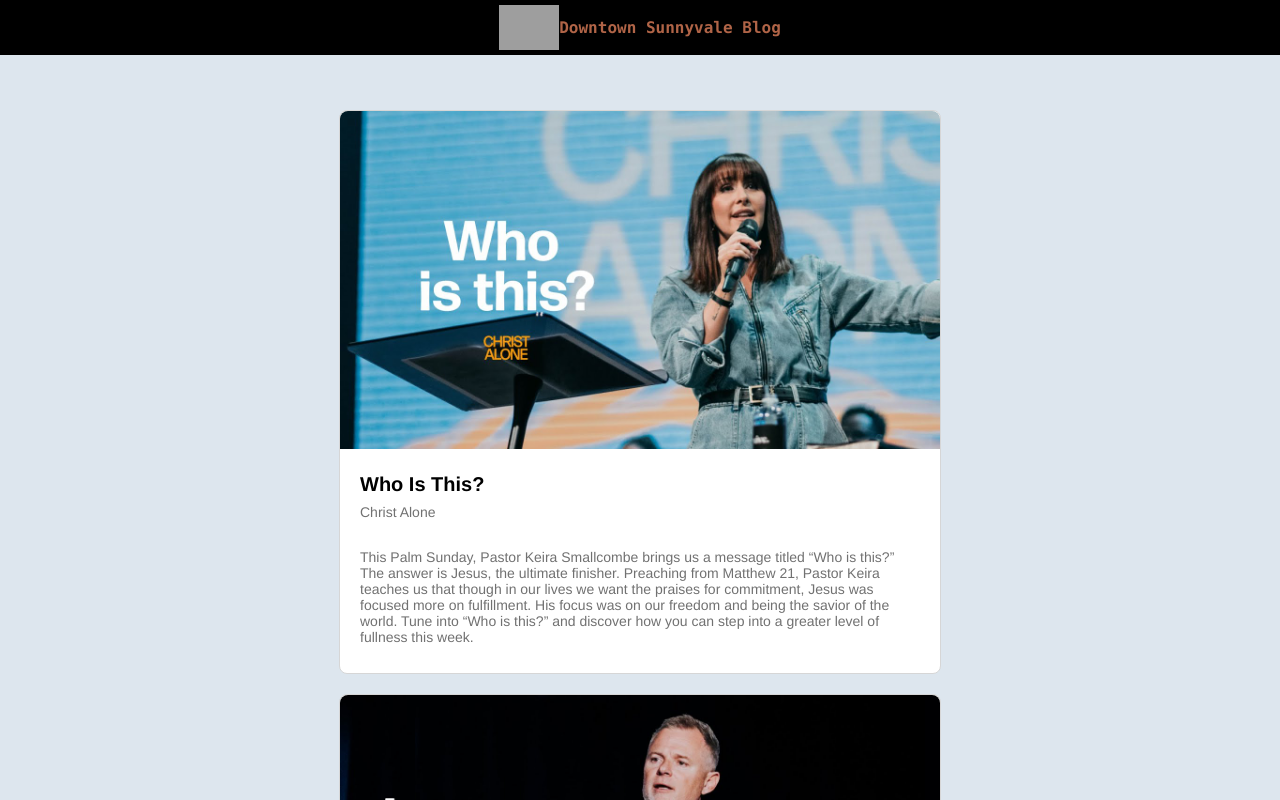
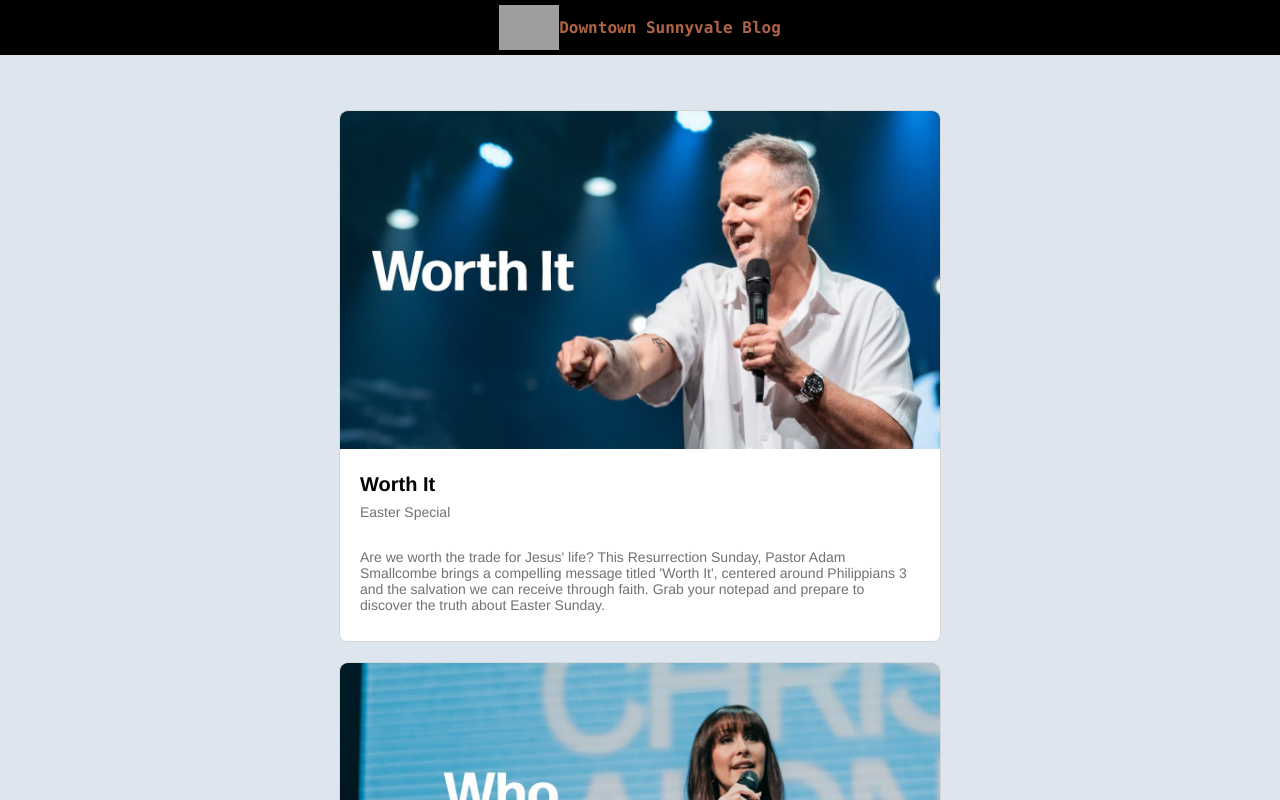
Before and after one commit to alejandrochang/viveblogmtv, a React (Create React App) app: page / in a window 1280 px wide. Shown: the top 800 px of the page. Built offline with nearby package versions, Linux system fonts and the light colour scheme; grey boxes are pictures that could not be loaded.

Commit message:
feat(vb): worth it

```diff
--- a/src/data/postData.ts
+++ b/src/data/postData.ts
@@ -8,12 +8,35 @@ import MoveHolySpirit from "../assets/moveholyspirit.jpg";
 import ProvisionHolySpirit from "../assets/provisionholyspirit.jpg";
 import JustJesus from "../assets/justjesus.jpg";
 import WhoIsThis from "../assets/whoisthis.jpg";
+import WorthIt from "../assets/worthit.jpg";
 
 const PostData = [
-    {
+  {
+    id: "worth-it",
+    title: "Worth It",
+    content:
+      "Are we worth the trade for Jesus' life? This Resurrection Sunday, Pastor Adam Smallcombe brings a compelling message titled 'Worth It', centered around Philippians 3 and the salvation we can receive through faith. Grab your notepad and prepare to discover the truth about Easter Sunday.",
+    date: "2024-03-31",
+    src: "https://www.youtube.com/embed/ADPaOBzaZLo?si=VgepQNbXlr1_2Rwu",
+    coverImg: WorthIt,
+    series: "Easter Special",
+    scriptures: ["Phillipians 3:1-11", "John 15:13", "John 15:16"],
+    notes: [
+      "In Phillipians 3 we see Paul's testimony of his life before and after, we see that everything he had before he counted as loss for the sake of Christ. He counted it all as garbage. He counted it all as worthless compared to the surpassing greatness of knowing Christ Jesus his Lord.",
+      "We see by the accounts of Paul that he was very familiar with Old Covenant, he was a Pharisee of Pharisees. He was a Hebrew of Hebrews and was zealous for the law. He was blameless in the eyes of the law, but he realized that the New Covenant had come and that it was not only better but the only way.",
+      "The Lord uses the most unlikely people to do the most unlikely things. He used Paul who was a persecutor of the church to be the greatest missionary of the church. Even with the persecution of the church, the Lord used it for the good of the church.",
+      "Salvation is intricate yet such a simple concept. Its the free gift of God that is received through faith and belief. Sometimes we have difficulty of accepting salvation, asking whether we are worth it from our POV.",
+      "Looking at the disciples as an example we see that they were not worth the trade for Jesus' life. They were not worth the trade for Jesus' life, but Jesus thought they were. Jesus thought they were worth the trade for his life. Our Lord Christ Jesus is the one who made the final declaration that we being sinners and ones who betrayed him are worth it in His eyes.",
+      "When you want something so deeply the question that should come to you is 'what are you willing to do for it?'. Our Lord Christ Jesus knowing the pain, suffering and shame of the cross wanted to not be separated from us so badly that he gave his life for us. He gave his life for us so that we could be with him.",
+      "The difference between the Old Covenant was on the basis of 'you can earn it', the new covenant is based on 'you can receive it'. The Old Covenant was based on the law, the New Covenant is based on grace. The Old Covenant was based on works, the New Covenant is based on faith.",
+      "Jesus gave everything to buy you back from the penalty of sin. Now in grace, we are able to receive his love and presence like never before. We must be able to see how our Lord sees us to be able to live to the calling he has placed in our life and to live fully in his purpose for us.",
+    ],
+  },
+  {
     id: "who-is-this",
     title: "Who Is This?",
-    content: "This Palm Sunday, Pastor Keira Smallcombe brings us a message titled “Who is this?” The answer is Jesus, the ultimate finisher. Preaching from Matthew 21, Pastor Keira teaches us that though in our lives we want the praises for commitment, Jesus was focused more on fulfillment. His focus was on our freedom and being the savior of the world. Tune into “Who is this?” and discover how you can step into a greater level of fullness this week.",
+    content:
+      "This Palm Sunday, Pastor Keira Smallcombe brings us a message titled “Who is this?” The answer is Jesus, the ultimate finisher. Preaching from Matthew 21, Pastor Keira teaches us that though in our lives we want the praises for commitment, Jesus was focused more on fulfillment. His focus was on our freedom and being the savior of the world. Tune into “Who is this?” and discover how you can step into a greater level of fullness this week.",
     date: "2024-03-24",
     src: "https://www.youtube.com/embed/P0dl-DwZsSQ?si=667qgQnUp3wAYawe",
     coverImg: WhoIsThis,
@@ -26,7 +49,7 @@ const PostData = [
       "Zachariah 9:9",
       "Isaih 50:6-7",
       "Psalms 23:3-18",
-      "Phillipians 3:12"
+      "Phillipians 3:12",
     ],
     notes: [
       "In Matthew 21 we see htat Jesus comes to Jerusalem as King. Jesus has been hiding his power and doing miracles in secret for the past 3 years. But his entrance to Jerusalem is grand a declaration of who he is. ",
@@ -34,7 +57,7 @@ const PostData = [
       "Jesus through his entrancne demonstrated he was a finisher. His eyes and gaze were set on the prize and the flory before him. He was focused on the cross and the resurrection. He was focused on the freedom of the people and the salvation of the world.",
       "Now in days people want praise for the half-commitment, but reward and honor only comes from reaching the finish line, from the fulfillment of the calling. Jesus was focused on the fulfillment of the calling, not the praise of the people.",
       "There was a huge distinction beteween the commencement and the completion of the calling. The commencement was supported with chear, love and people. The completion was longely, painful and full of suffering. The completion was the cross.",
-      "Fullfillment is about FOCUS. Theres nothign fun about sacrifice and pain, but thats why we set our eyes on Jesus, on things above and not on things below. We set our eyes on the prize, on the finish line, on the freedom that has already been paid for."
+      "Fullfillment is about FOCUS. Theres nothign fun about sacrifice and pain, but thats why we set our eyes on Jesus, on things above and not on things below. We set our eyes on the prize, on the finish line, on the freedom that has already been paid for.",
     ],
   },
   {
```
Also changed, not shown: src/assets/worthit.jpg (added).
